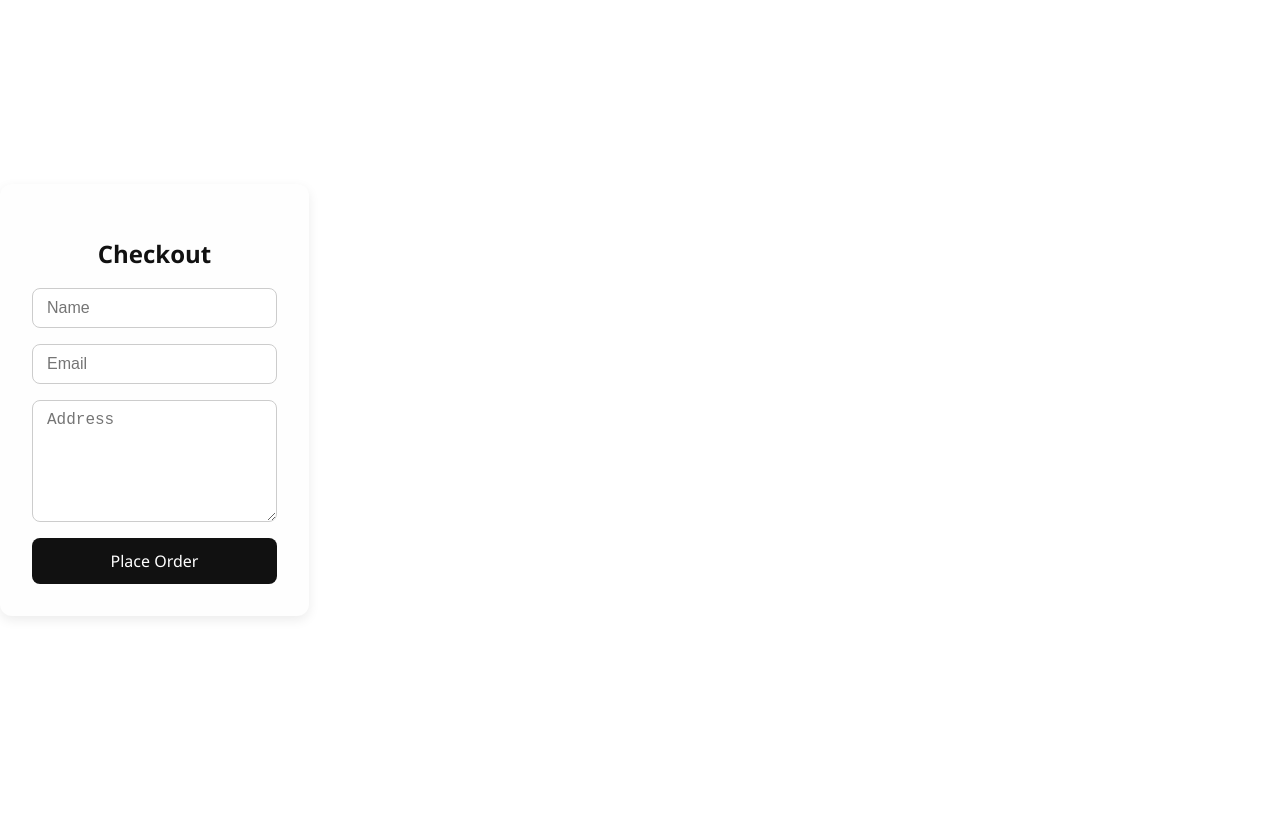
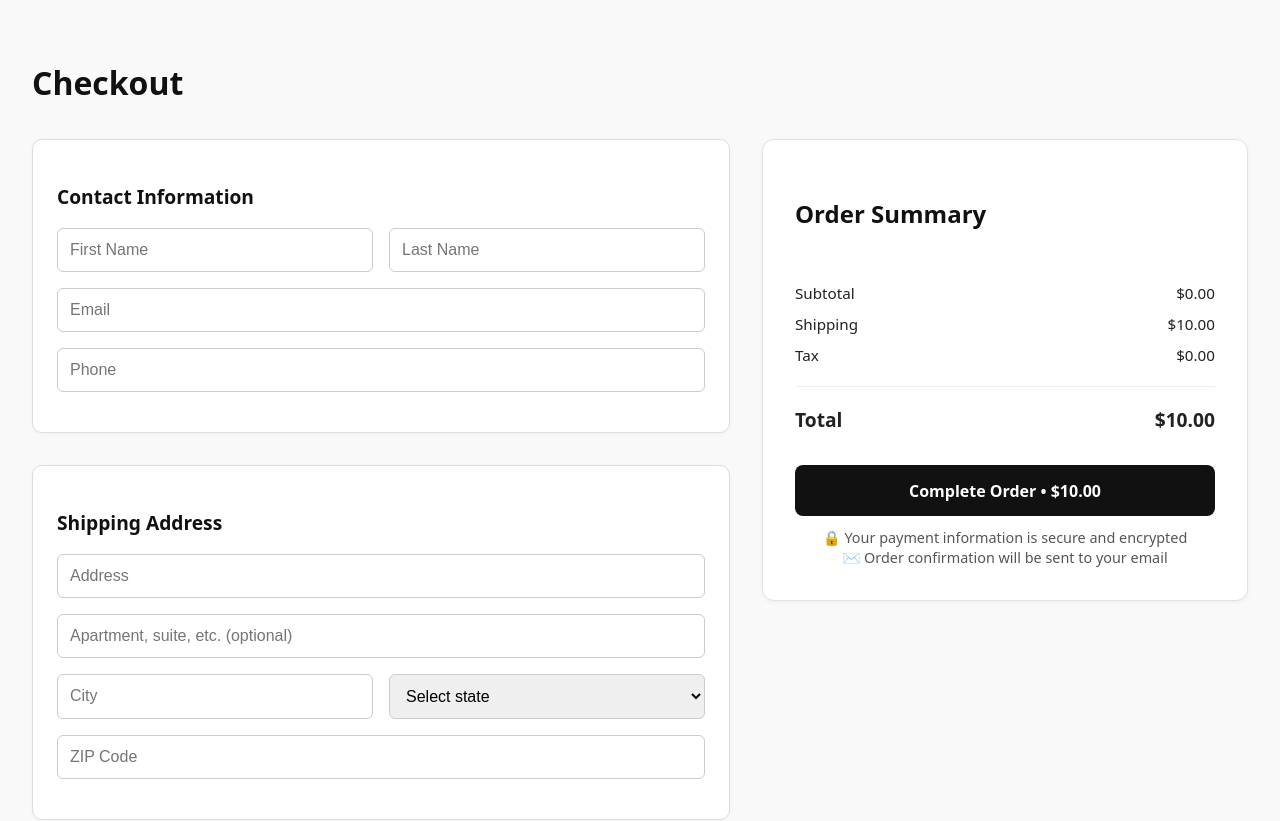
Before and after one commit to Prajwal4648/ecommerce-react-ui, a React (Vite) app: page /checkout in a window 1280 px wide. Shown: the top 821 px of the page. Before the commit the page ends 800 px from the top, so only its background shows below. Built offline with nearby package versions, Linux system fonts and the light colour scheme.

Commit message:
Updated Checkout page

```diff
--- a/src/pages/Cart/Checkout.css
+++ b/src/pages/Cart/Checkout.css
@@ -1,57 +1,92 @@
-.checkout-form {
-  max-width: 500px;
-  margin: 2rem auto;
+/* Wrapper around the page */
+.checkout-page {
+  width: 100vw;
+  box-sizing: border-box;
+  background-color: #f9f9f9;
   padding: 2rem;
-  background-color: #fefefe;
-  border-radius: 12px;
-  box-shadow: 0 4px 12px rgba(0, 0, 0, 0.08);
-  font-family: 'Segoe UI', Tahoma, Geneva, Verdana, sans-serif;
 }
 
-.checkout-form h2 {
-  font-size: 24px;
+/* Only the title on top */
+.checkout-title {
+  font-size: 2rem;
+  font-weight: bold;
+  color: #111;
+  margin-bottom: 2rem;
+}
+
+/* Main container for form + summary */
+.checkout-container {
+  display: flex;
+  justify-content: space-between;
+  align-items: flex-start;
+  gap: 2rem;
+  width: 100%;
+}
+
+/* Left side: form */
+.checkout-form {
+  flex: 2;
+  display: flex;
+  flex-direction: column;
+  gap: 2rem;
+}
+
+.form-section {
+  background: white;
+  padding: 1.5rem;
+  border-radius: 10px;
+  border: 1px solid #ddd;
+  box-shadow: 0 1px 4px rgba(0, 0, 0, 0.03);
+}
+
+.form-section h3 {
+  font-size: 1.2rem;
   margin-bottom: 1rem;
   color: #111;
-  text-align: center;
 }
 
-.checkout-form form {
-  display: flex;
-  flex-direction: column;
+input:not([type='checkbox']), select {
+  width: 100%;
+  padding: 0.75rem;
+  margin-bottom: 1rem;
+  border: 1px solid #ccc;
+  border-radius: 6px;
+  font-size: 1rem;
+  box-sizing: border-box;
 }
 
-.checkout-form input,
-.checkout-form textarea {
-  padding: 10px 14px;
-  margin-bottom: 1rem;
-  border: 1px solid #ccc;
-  border-radius: 8px;
-  font-size: 16px;
-  outline: none;
-  transition: border-color 0.3s;
+.row {
+  display: flex;
+  gap: 1rem;
 }
 
-.checkout-form input:focus,
-.checkout-form textarea:focus {
-  border-color: #007bff;
+.billing-checkbox {
+  display: flex;
+  align-items: center;
+  gap: 0.5rem;
+  font-weight: 600;
+  margin-top: 0.5rem;
 }
 
-.checkout-form textarea {
-  resize: vertical;
-  min-height: 100px;
+.billing-checkbox input[type='checkbox'] {
+  width: 18px;
+  height: 18px;
+  accent-color: #111;
+  cursor: pointer;
 }
 
-.checkout-form button {
-  background-color: #111;
-  color: #fff;
-  padding: 12px;
-  font-size: 16px;
-  border: none;
-  border-radius: 8px;
-  cursor: pointer;
-  transition: background-color 0.3s;
+/* Responsive */
+@media (max-width: 768px) {
+  .checkout-container {
+    flex-direction: column;
+  }
+
+  .order-summary {
+    width: 100%;
+    margin-top: 2rem;
+  }
+
+  .row {
+    flex-direction: column;
+  }
 }
-
-.checkout-form button:hover {
-  background-color: #333;
-}
--- a/src/pages/Cart/Checkout.jsx
+++ b/src/pages/Cart/Checkout.jsx
@@ -1,29 +1,57 @@
-
-import React, { useState } from 'react';
-import { useNavigate } from 'react-router-dom';
+import React from 'react';
+import OrderSummary from './OrderSummary';
 import './Checkout.css';
 
+const Checkout = () => {
+  return (
+    <div className="checkout-page">
+      <h2 className="checkout-title">Checkout</h2>
 
+      <div className="checkout-container">
+        <div className="checkout-form">
+          <div className="form-section">
+            <h3>Contact Information</h3>
+            <div className="row">
+              <input type="text" placeholder="First Name" />
+              <input type="text" placeholder="Last Name" />
+            </div>
+            <input type="email" placeholder="Email" />
+            <input type="tel" placeholder="Phone" />
+          </div>
 
-const Checkout = () => {
-  const navigate = useNavigate();
-  const [form, setForm] = useState({ name: '', email: '', address: '' });
+          <div className="form-section">
+            <h3>Shipping Address</h3>
+            <input type="text" placeholder="Address" />
+            <input type="text" placeholder="Apartment, suite, etc. (optional)" />
+            <div className="row">
+              <input type="text" placeholder="City" />
+              <select>
+                <option>Select state</option>
+                <option>Karnataka</option>
+                <option>Maharashtra</option>
+                <option>Tamil Nadu</option>
+              </select>
+            </div>
+            <input type="text" placeholder="ZIP Code" />
+          </div>
 
-  const handleSubmit = (e) => {
-    e.preventDefault();
-    localStorage.setItem('checkoutDetails', JSON.stringify(form));
-    navigate('/order-summary');
-  };
+          <div className="form-section">
+            <h3>Payment Information</h3>
+            <input type="text" placeholder="Card Number" />
+            <div className="row">
+              <input type="text" placeholder="MM/YY" />
+              <input type="text" placeholder="CVV" />
+            </div>
+            <input type="text" placeholder="Name on Card" />
+            <label className="billing-checkbox">
+              <input type="checkbox" defaultChecked />
+              Billing address same as shipping
+            </label>
+          </div>
+        </div>
 
-  return (
-    <div className="checkout-form">
-      <h2>Checkout</h2>
-      <form onSubmit={handleSubmit}>
-        <input placeholder="Name" required onChange={(e) => setForm({ ...form, name: e.target.value })} />
-        <input placeholder="Email" required type="email" onChange={(e) => setForm({ ...form, email: e.target.value })} />
-        <textarea placeholder="Address" required onChange={(e) => setForm({ ...form, address: e.target.value })}></textarea>
-        <button type="submit">Place Order</button>
-      </form>
+        <OrderSummary />
+      </div>
     </div>
   );
 };
--- a/src/pages/Cart/OrderSummary.css
+++ b/src/pages/Cart/OrderSummary.css
@@ -1,37 +1,111 @@
 .order-summary {
-  flex: 1;
-  flex-direction: column;
-  background: #fafafa;
-  padding: 20px 30px;
-  border-radius: 10px;
-  box-shadow: 0 0 5px rgba(0,0,0,0.05);
-  height: fit-content;
-  font-family: 'Segoe UI', Tahoma, Geneva, Verdana, sans-serif;
+  width: 100%;
+  max-width: 420px;
+  background-color: #ffffff;
+  border: 1px solid #e2e2e2;
+  padding: 2rem;
+  border-radius: 12px;
+  box-shadow: 0 1px 4px rgba(0, 0, 0, 0.05);
 }
 
-.order-summary h2 {
-  font-size: 22px;
-  margin-bottom: 1rem;
+.order-summary-title {
+  font-size: 1.5rem;
+  font-weight: 700;
+  color: #111;
+  margin-bottom: 1.5rem;
+}
+
+.order-item {
+  display: flex;
+  flex-direction: column;
+  gap: 1.2rem;
+  margin-bottom: 1.5rem;
+}
+
+.order-product {
+  display: flex;
+  align-items: flex-start;
+  gap: 1rem;
+  border-bottom: 1px solid #eee;
+  padding-bottom: 1rem;
+}
+
+.product-img {
+  width: 64px;
+  height: 64px;
+  border-radius: 6px;
+  object-fit: cover;
+  background-color: #f2f2f2;
+}
+
+.product-info {
+  flex: 1;
+}
+
+.product-title {
+  font-weight: 600;
+  color: #111;
+  margin-bottom: 0.25rem;
+}
+
+.product-details,
+.product-qty {
+  color: #555;
+  font-size: 0.875rem;
+  margin: 2px 0;
+}
+
+.product-price {
+  font-weight: 600;
+  color: #111;
+}
+
+.price-breakdown {
+  font-size: 0.95rem;
+  margin-top: 1rem;
+  line-height: 1.8;
+}
+
+.price-breakdown p {
+  display: flex;
+  justify-content: space-between;
+  margin: 0.25rem 0;
   color: #222;
 }
 
-.order-summary p {
-  display: flex;
-  justify-content: space-between;
-  margin: 10px 0;
-  font-size: 16px;
-  color: #333;
+.price-breakdown hr {
+  border: none;
+  border-top: 1px solid #eee;
+  margin: 1rem 0;
 }
 
-.order-summary h3 {
-  font-size: 18px;
-  color: #222;
-  margin-top: 1.5rem;
+.total {
+  font-size: 1.2rem;
+  font-weight: 700;
+  color: #111;
 }
 
-.order-summary h4 {
-  margin-top: 1.5rem;
-  font-weight: bold;
-  color: green;
+.complete-order-btn {
+  width: 100%;
+  background-color: #111;
+  color: #fff;
+  font-weight: 600;
+  font-size: 1rem;
+  padding: 0.9rem 1.2rem;
+  border: none;
+  border-radius: 8px;
+  cursor: pointer;
+  margin: 1.5rem 0 0.75rem;
+  transition: background-color 0.2s ease-in-out;
+}
+
+.complete-order-btn:hover {
+  background-color: #000;
+}
+
+.order-notes {
+  font-size: 0.9rem;
+  color: #555;
   text-align: center;
+  line-height: 1.4;
 }
--- a/src/pages/Cart/OrderSummary.jsx
+++ b/src/pages/Cart/OrderSummary.jsx
@@ -1,33 +1,58 @@
-
-import React, { useEffect } from 'react';
+import React from 'react';
 import { useCart } from './CartContext';
 import './OrderSummary.css';
 
+const OrderSummary = () => {
+  const { cartItems } = useCart();
 
-const OrderSummary = () => {
-  const { cartItems, clearCart } = useCart();
-  const details = JSON.parse(localStorage.getItem('checkoutDetails') || '{}');
-
-  useEffect(() => {
-    clearCart();
-  }, []);
-
-  const total = cartItems.reduce((sum, item) => sum + item.price * item.quantity, 0);
+  const subtotal = cartItems.reduce((sum, item) => sum + item.price * item.quantity, 0);
+  const shipping = subtotal > 100 ? 0 : 10;
+  const tax = +(subtotal * 0.08).toFixed(2); // 8% tax as an example
+  const total = subtotal + shipping + tax;
 
   return (
     <div className="order-summary">
-      <h2>Order Summary</h2>
-      <p><strong>Name:</strong> {details.name}</p>
-      <p><strong>Email:</strong> {details.email}</p>
-      <p><strong>Address:</strong> {details.address}</p>
-      <h3>Items:</h3>
-      {cartItems.map(item => (
-        <div key={item.id}>
-          <p>{item.title} - ₹{item.price} × {item.quantity}</p>
-        </div>
-      ))}
-      <h3>Total Paid: ₹{total.toFixed(2)}</h3>
-      <h4>✅ Order Placed Successfully!</h4>
+      <h3 className="order-summary-title">Order Summary</h3>
+
+      <div className="order-item">
+        {cartItems.map((item) => (
+          <div className="order-product" key={item.id}>
+            <img src={item.image} alt={item.title} className="product-img" />
+            <div className="product-info">
+              <p className="product-title">{item.title}</p>
+              <p className="product-details">Size: S • Color: White</p>
+              <p className="product-qty">Qty: {item.quantity}</p>
+            </div>
+            <p className="product-price">${(item.price * item.quantity).toFixed(2)}</p>
+          </div>
+        ))}
+      </div>
+
+      <div className="price-breakdown">
+        <p>
+          Subtotal <span>${subtotal.toFixed(2)}</span>
+        </p>
+        <p>
+          Shipping <span>{shipping === 0 ? 'Free' : `$${shipping.toFixed(2)}`}</span>
+        </p>
+        <p>
+          Tax <span>${tax.toFixed(2)}</span>
+        </p>
+        <hr />
+        <p className="total">
+          Total <span>${total.toFixed(2)}</span>
+        </p>
+      </div>
+
+      <button className="complete-order-btn">
+        Complete Order • ${total.toFixed(2)}
+      </button>
+
+      <div className="order-notes">
+        🔒 Your payment information is secure and encrypted
+        <br />
+        ✉️ Order confirmation will be sent to your email
+      </div>
     </div>
   );
 };
```
